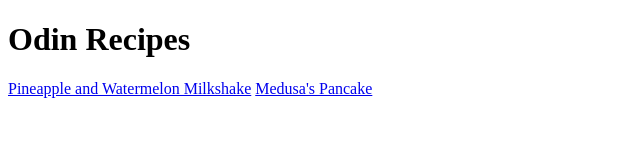
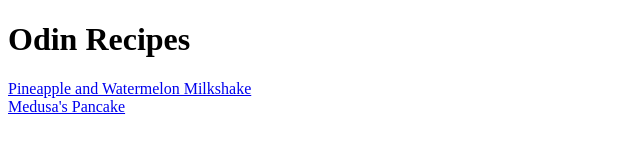
Before and after one commit to Tuff-Commander/odin-recipes, a plain HTML site: page index.html in a window 1280 px wide. Shown: the whole page, without its empty margins (0-640 px from the left). Drawn offline with Linux system fonts and the light colour scheme.

Commit message:
added a line break btwn both links in the homepage

```diff
--- a/index.html
+++ b/index.html
@@ -7,7 +7,7 @@
 </head>
 <body>
     <h1>Odin Recipes</h1>
-    <a href="recipes/pineapple-and-melon-milkshake.html">Pineapple and Watermelon Milkshake</a>
+    <a href="recipes/pineapple-and-melon-milkshake.html">Pineapple and Watermelon Milkshake</a><br />
     <a href="recipes/medusa-pancake.html">Medusa's Pancake</a>
 </body>
 </html>
```
